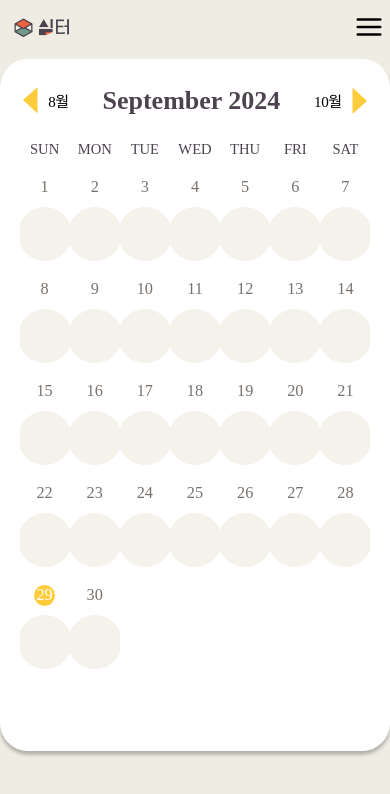
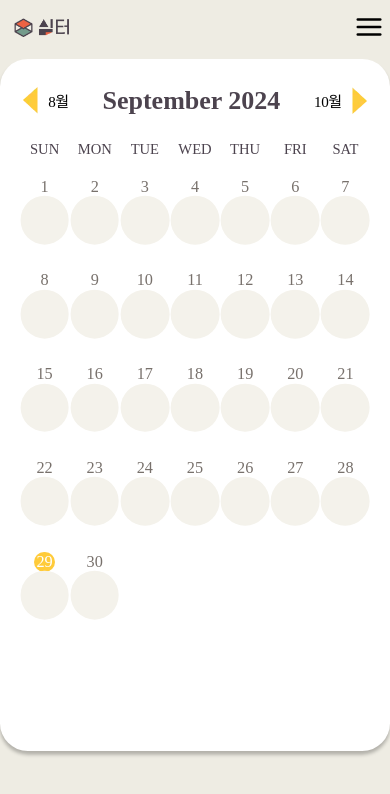
Before and after one commit to git1uv/client, a React (Create React App) app: page /calendar in a window 390 px wide. Shown: the top 794 px of the page. Built offline with nearby package versions, Linux system fonts and the light colour scheme; no server answers.

Commit message:
style: 달력 홈 반응형

```diff
--- a/src/components/Calendar/CustomCalendar.style.js
+++ b/src/components/Calendar/CustomCalendar.style.js
@@ -13,8 +13,8 @@ export const StyledCalendarWrapper = styled.div`
     margin-top: 7vh;
   }
   @media (min-width: 431px) and (max-width: 768px){
-    height: 36rem;
-    width: 40rem;
+    height: 35rem;
+    width: 33rem;
     margin-top: 10.3vh;
   }
   @media (min-width: 769px) and (max-width: 1024px){
@@ -64,7 +64,10 @@ export const StyledCalendarWrapper = styled.div`
     @media screen and (max-width: 430px) {
     justify-content: space-between;
     flex-wrap: nowrap;
-  }
+    }
+    @media (min-width: 431px) and (max-width: 768px) {
+      margin-bottom: 1%;
+    }
   }
 
   /* 네비게이션 폰트 설정 */
@@ -100,6 +103,9 @@ export const StyledCalendarWrapper = styled.div`
   }
   .react-calendar__month-view__weekdays{
     margin-bottom: 1vh;
+    @media (min-width: 431px) and (max-width: 768px) {
+      margin-bottom: 1%;
+    }
   }
   .react-calendar__month-view__days {
     display: flex;
@@ -156,10 +162,10 @@ export const StyledCalendarWrapper = styled.div`
     font-size: 1.25rem;
     border-radius: 0.8rem;
     @media (max-width: 430px) {
-      padding: 0.3rem 0.2rem 6rem;
+      padding: 1% 0 20%;
     }
     @media (min-width: 431px) and (max-width: 768px) {
-      padding: 0.3% 0 8.5%;
+      padding: 0.3% 0 11%;
     }
     @media (min-width: 769px) and (max-width: 1023px) {
       padding: 0.3% 0 11.5%;
@@ -197,12 +203,12 @@ export const StyledEmotion = styled.div`
   align-items: center;
   background-repeat: no-repeat;
   @media (max-width: 430px) {
-    width: 3.75rem;
-    height: 3.75rem;
+    width: 3.25rem;
+    height: 3.25rem;
   }
   @media (min-width: 431px) and (max-width: 768px) {
-    width: 2.75rem;
-    height: 2.75rem;
+    width: 2.5rem;
+    height: 2.5rem;
   }
   @media (min-width: 769px) and (max-width: 1023px) {
     width: 4.25rem;
@@ -235,13 +241,13 @@ export const Circle = styled.div`
   justify-content: center;
   align-items: center;
   @media (max-width: 430px) {
-    width: 4.15rem;
-    height: 4.15rem;
-    top: 60%;
+    width: 3.75rem;
+    height: 3.75rem;
+    top: 50%;
   }
   @media (min-width: 431px) and (max-width: 768px) {
-    width: 3.25rem;
-    height: 3.25rem;
+    width: 3rem;
+    height: 3rem;
     top: 65%;
   }
   @media (min-width: 769px) and (max-width: 1023px) {
```
